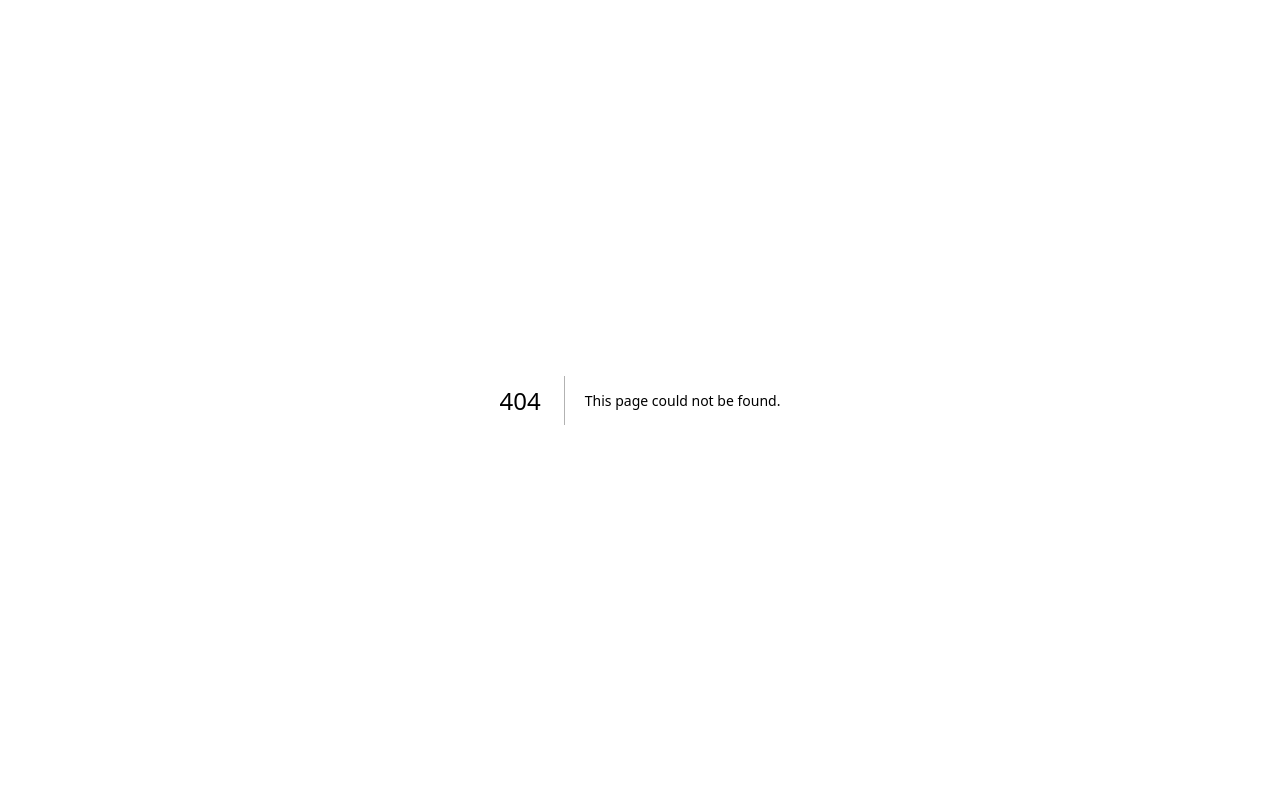
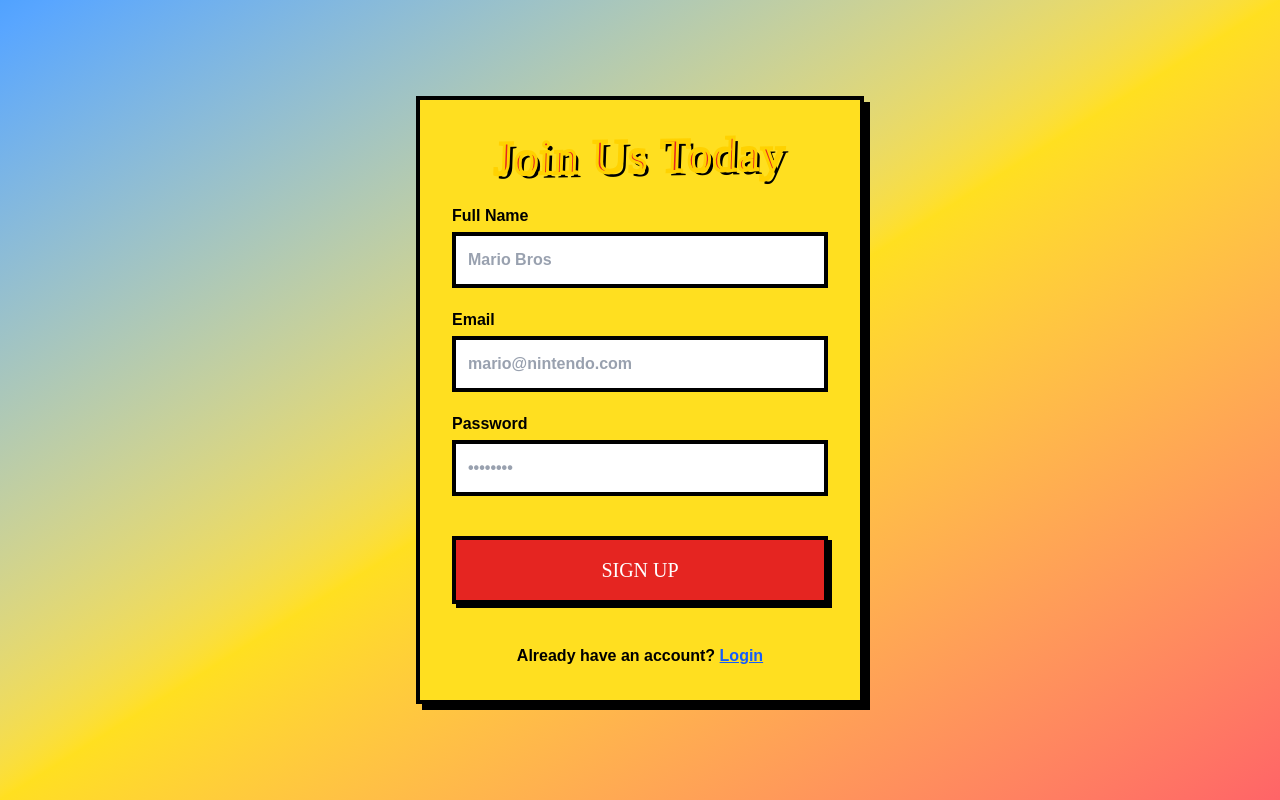
Before and after one commit to rohitpareta4/buildingproduct_service, a Next.js app in the folder buildingproduct_frontend/: page /admin/auth/signup in a window 1280 px wide. Before the commit this address had no page. Built offline with nearby package versions, Linux system fonts and the light colour scheme.

Commit message:
done with login and signup UI

```diff
--- /dev/null
+++ b/buildingproduct_frontend/app/admin/auth/login/page.jsx
@@ -0,0 +1,87 @@
+
+
+    "use client"
+    import { useState } from "react"
+    import { useRouter } from "next/navigation"
+
+    const login = () => {
+      const [email, setEmail] = useState('')
+      const [password, setPassword] = useState('')
+      const router = useRouter()
+
+      return (
+        <div className="min-h-screen flex items-center justify-center bg-gradient-to-br from-blue-400 via-yellow-300 to-red-400">
+          <form
+            className="bg-yellow-300 border-4 border-black p-8 w-full max-w-md flex flex-col gap-6  shadow-[6px_6px_0px_black] hover:shadow-[8px_8px_0px_black] transition-all duration-300"
+          >
+            {/* Mario Style Title */}
+            <h2 className="text-5xl font-['Luckiest_Guy'] text-center text-[#e52521]
+                           [-webkit-text-stroke:3px_#ffd200]
+                           [text-shadow:4px_4px_0_#000]
+                           tracking-wide -skew-x-3 -rotate-1">
+              Join Us Today
+            </h2>
+
+            <div className="space-y-5">
+              {/* Full Name */}
+
+              {/* Email */}
+              <div className="flex flex-col gap-1">
+                <label htmlFor="email" className="text-base font-bold text-black">Email</label>
+                <input
+                  type="email"
+                  id="email"
+                  name="email"
+                  placeholder="mario@nintendo.com"
+                  value={email}
+                  onChange={(e) => setEmail(e.target.value)}
+                  className="p-3  border-4 border-black text-blue-600 font-semibold bg-white
+                             focus:outline-none focus:ring-4 focus:ring-green-400 transition-all duration-200 placeholder-gray-400"
+                  required
+                />
+              </div>
+
+              {/* Password */}
+              <div className="flex flex-col gap-1">
+                <label htmlFor="password" className="text-base font-bold text-black">Password</label>
+                <input
+                  type="password"
+                  id="password"
+                  name="password"
+                  placeholder="••••••••"
+                  value={password}
+                  onChange={(e) => setPassword(e.target.value)}
+                  className="p-3  border-4 border-black text-blue-600 font-semibold bg-white
+                             focus:outline-none focus:ring-4 focus:ring-yellow-400 transition-all duration-200 placeholder-gray-400"
+                  required
+                />
+              </div>
+            </div>
+
+            {/* Signup Button */}
+            <button
+              type="submit"
+              className="mt-4 bg-[#e52521] text-white font-['Luckiest_Guy'] text-xl p-4
+                         border-4 border-black shadow-[4px_4px_0px_black]
+                         hover:translate-y-1 hover:shadow-[2px_2px_0px_black]
+                         transition-all duration-200"
+            >
+            login
+            </button>
+
+            {/* Login Link */}
+            <p className="text-base text-black text-center mt-4 font-semibold">
+              Already have an account?{' '}
+              <button
+                onClick={() => router.push('/admin/auth/signup')}
+                className="text-blue-600 underline hover:text-red-600 transition-colors duration-200 font-bold"
+              >
+                signup
+              </button>
+            </p>
+          </form>
+        </div>
+      )
+    }
+
+    export default login
--- /dev/null
+++ b/buildingproduct_frontend/app/admin/auth/signup/page.jsx
@@ -0,0 +1,102 @@
+
+
+"use client"
+import { useState } from "react"
+import { useRouter } from "next/navigation"
+
+const Signup = () => {
+  const [fullname, setFullName] = useState('')
+  const [email, setEmail] = useState('')
+  const [password, setPassword] = useState('')
+  const router = useRouter()
+
+  return (
+    <div className="min-h-screen flex items-center justify-center bg-gradient-to-br from-blue-400 via-yellow-300 to-red-400">
+      <form
+        className="bg-yellow-300 border-4 border-black p-8 w-full max-w-md flex flex-col gap-6  shadow-[6px_6px_0px_black] hover:shadow-[8px_8px_0px_black] transition-all duration-300"
+      >
+        {/* Mario Style Title */}
+        <h2 className="text-5xl font-['Luckiest_Guy'] text-center text-[#e52521]
+                       [-webkit-text-stroke:3px_#ffd200]
+                       [text-shadow:4px_4px_0_#000]
+                       tracking-wide -skew-x-3 -rotate-1">
+          Join Us Today
+        </h2>
+
+        <div className="space-y-5">
+          {/* Full Name */}
+          <div className="flex flex-col gap-1">
+            <label htmlFor="name" className="text-base font-bold text-black">Full Name</label>
+            <input
+              type="text"
+              id="name"
+              name="name"
+              placeholder="Mario Bros"
+              value={fullname}
+              onChange={(e) => setFullName(e.target.value)}
+              className="p-3  border-4 border-black text-blue-600 font-semibold bg-white
+                         focus:outline-none focus:ring-4 focus:ring-red-400 transition-all duration-200 placeholder-gray-400"
+              required
+            />
+          </div>
+
+          {/* Email */}
+          <div className="flex flex-col gap-1">
+            <label htmlFor="email" className="text-base font-bold text-black">Email</label>
+            <input
+              type="email"
+              id="email"
+              name="email"
+              placeholder="mario@nintendo.com"
+              value={email}
+              onChange={(e) => setEmail(e.target.value)}
+              className="p-3  border-4 border-black text-blue-600 font-semibold bg-white
+                         focus:outline-none focus:ring-4 focus:ring-green-400 transition-all duration-200 placeholder-gray-400"
+              required
+            />
+          </div>
+
+          {/* Password */}
+          <div className="flex flex-col gap-1">
+            <label htmlFor="password" className="text-base font-bold text-black">Password</label>
+            <input
+              type="password"
+              id="password"
+              name="password"
+              placeholder="••••••••"
+              value={password}
+              onChange={(e) => setPassword(e.target.value)}
+              className="p-3  border-4 border-black text-blue-600 font-semibold bg-white
+                         focus:outline-none focus:ring-4 focus:ring-yellow-400 transition-all duration-200 placeholder-gray-400"
+              required
+            />
+          </div>
+        </div>
+
+        {/* Signup Button */}
+        <button
+          type="submit"
+          className="mt-4 bg-[#e52521] text-white font-['Luckiest_Guy'] text-xl p-4
+                     border-4 border-black shadow-[4px_4px_0px_black]
+                     hover:translate-y-1 hover:shadow-[2px_2px_0px_black]
+                     transition-all duration-200"
+        >
+          SIGN UP
+        </button>
+
+        {/* Login Link */}
+        <p className="text-base text-black text-center mt-4 font-semibold">
+          Already have an account?{' '}
+          <button
+            onClick={() => router.push('/admin/auth/login')}
+            className="text-blue-600 underline hover:text-red-600 transition-colors duration-200 font-bold"
+          >
+            Login
+          </button>
+        </p>
+      </form>
+    </div>
+  )
+}
+
+export default Signup
--- /dev/null
+++ b/buildingproduct_frontend/app/admin/homepage/page.js
@@ -0,0 +1,12 @@
+"use client";
+
+
+const Homepage = () => {
+  return (
+    <div className="flex flex-col items-center justify-center min-h-screen bg-gradient-to-br from-white via-[#002082] to-[#001a66] animate-gradient-x">
+     hello
+    </div>
+  );
+};
+
+export default Homepage;
--- a/buildingproduct_frontend/app/admin/pages/homepage.js
+++ /dev/null
@@ -1,11 +0,0 @@
-"use client"
-
-const Homepage=()=>{
-  return(
-    <div>
-        hey
-    </div>
-  )
-}
-
-export default Homepage
--- a/buildingproduct_frontend/app/choose-role/page.js
+++ b/buildingproduct_frontend/app/choose-role/page.js
@@ -1,30 +1,34 @@
-"use client"
+"use client";
+import { useRouter } from "next/navigation";
+// 001a66
+const Chooserole = () => {
+  const router=useRouter();
+  return (
+   <div className="flex flex-col items-center justify-center min-h-screen  bg-gradient-to-br from-[#1a0028] via-[#2b0040] to-[#000000] animate-gradient-x relative">
+    <h1 className="text-3xl font-bold text-white mb-6 drop-shadow-[0_0_10px_#ffffff]">
+      Select Your Role
+    </h1>
 
-
-const Chooserole=()=>{
-    return(
-         <div className="flex flex-col items-center justify-center min-h-screen bg-gray-50">
-      <h1 className="text-3xl font-bold mb-6">Select Your Role</h1>
-
-      <div className="flex gap-6">
+      <div className="flex gap-8">
         {/* Admin Button */}
-        <a
-          href="/homepage"
-          className="px-6 py-4 bg-blue-600 text-white rounded-xl shadow-md hover:bg-blue-700"
+        <button
+        onClick={() => router.push('/admin/auth/signup')}
+          className="px-8 py-5 bg-blue-600 cursor-pointer text-white border-2 border-black hover:border-white shadow-2xl  hover:bg-blue-700 hover:scale-105 transform transition-all duration-300"
         >
           🚀 Admin
-        </a>
+        </button>
 
         {/* Hospital Button */}
-        <a
+        <button
           href="/hospital"
-          className="px-6 py-4 bg-green-600 text-white rounded-xl shadow-md hover:bg-green-700"
+          className="px-8 py-5 bg-green-600 cursor-pointer text-white border-2 border-black hover:border-white shadow-2xl  hover:bg-green-700 hover:scale-105 transform transition-all duration-300"
         >
           🏥 Hospital
-        </a>
+        </button>
       </div>
     </div>
-    )
-}
 
-export default Chooserole
+  );
+};
+
+export default Chooserole;
```
